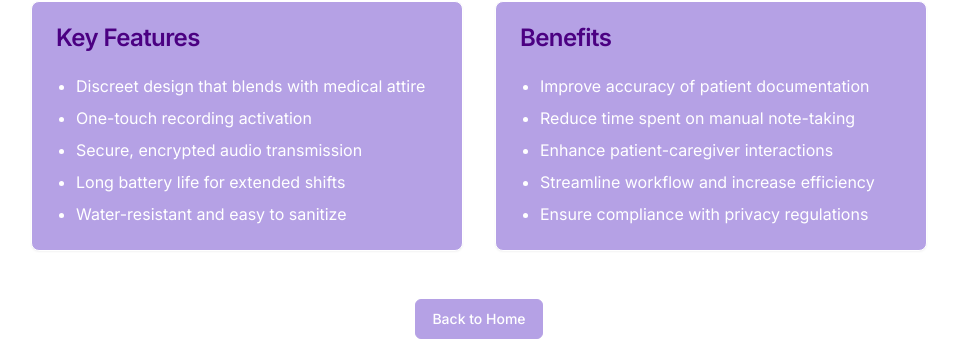
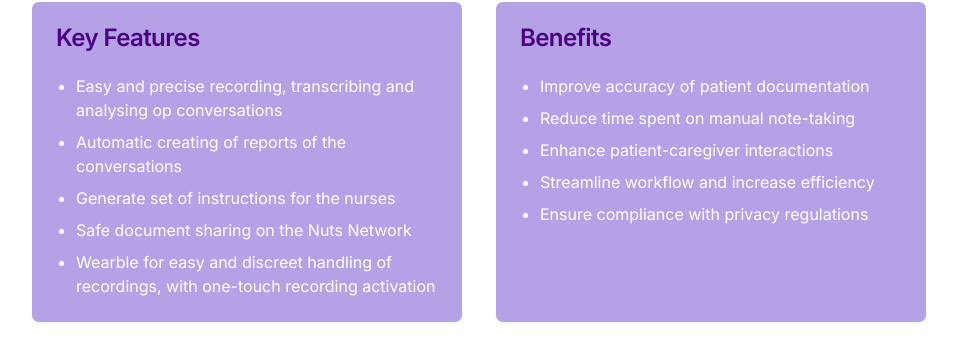
Before and after one commit to annaferri02/TeresAI, a Next.js app in the folder TeresAI/: page /product in a window 1280 px wide. Shown: the part 966-1314 px from the top of the page, without its empty margins (161-1118 px from the left). Built offline with nearby package versions, Linux system fonts and the light colour scheme.

Commit message:
Updated the features on the product page

```diff
--- a/TeresAI/app/product/page.tsx
+++ b/TeresAI/app/product/page.tsx
@@ -36,11 +36,11 @@ export default function ProductPage() {
           </CardHeader>
           <CardContent>
             <ul className="list-disc pl-5 space-y-2 text-white">
-              <li>Discreet design that blends with medical attire</li>
-              <li>One-touch recording activation</li>
-              <li>Secure, encrypted audio transmission</li>
-              <li>Long battery life for extended shifts</li>
-              <li>Water-resistant and easy to sanitize</li>
+              <li>Easy and precise recording, transcribing and analysing op conversations </li>
+              <li>Automatic creating of reports of the conversations</li>
+              <li>Generate set of instructions for the nurses</li>
+              <li>Safe document sharing on the Nuts Network</li>
+              <li>Wearble for easy and discreet handling of recordings, with one-touch recording activation</li>
             </ul>
           </CardContent>
         </CustomCard>
```
